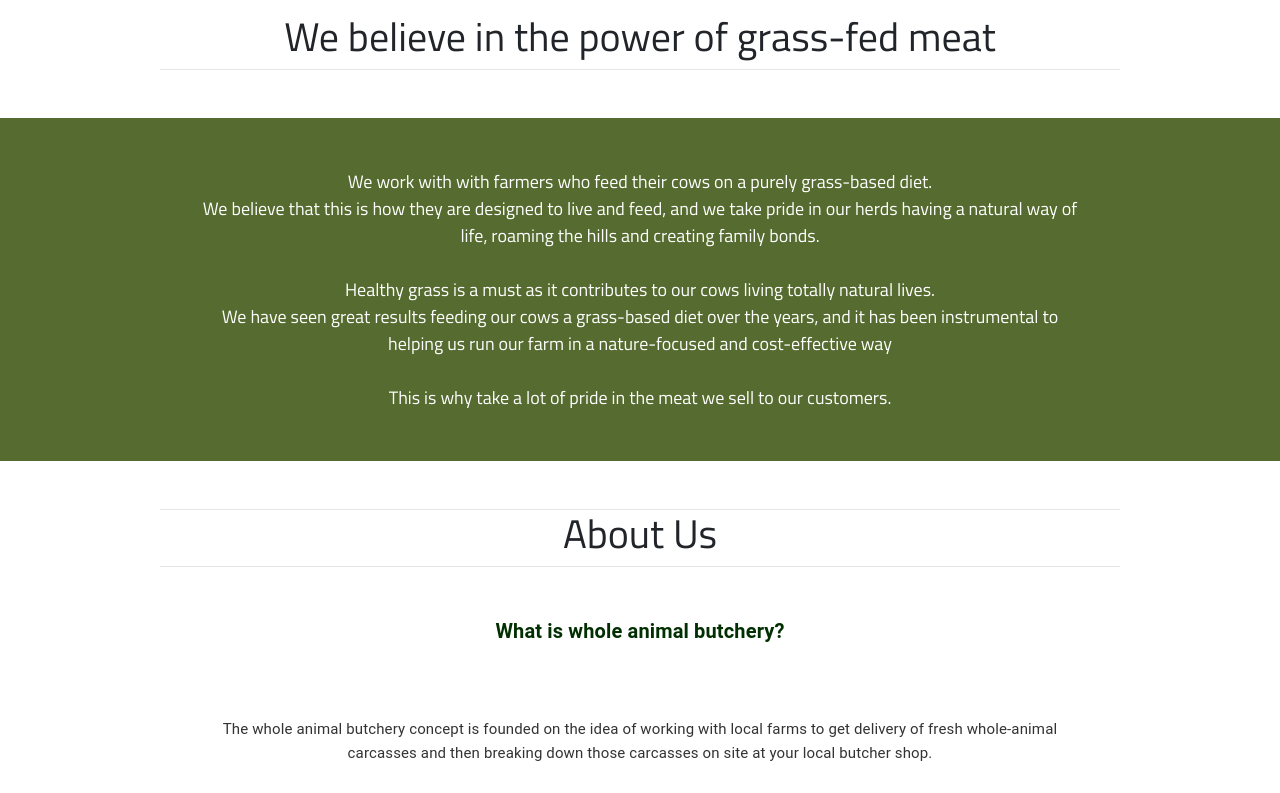
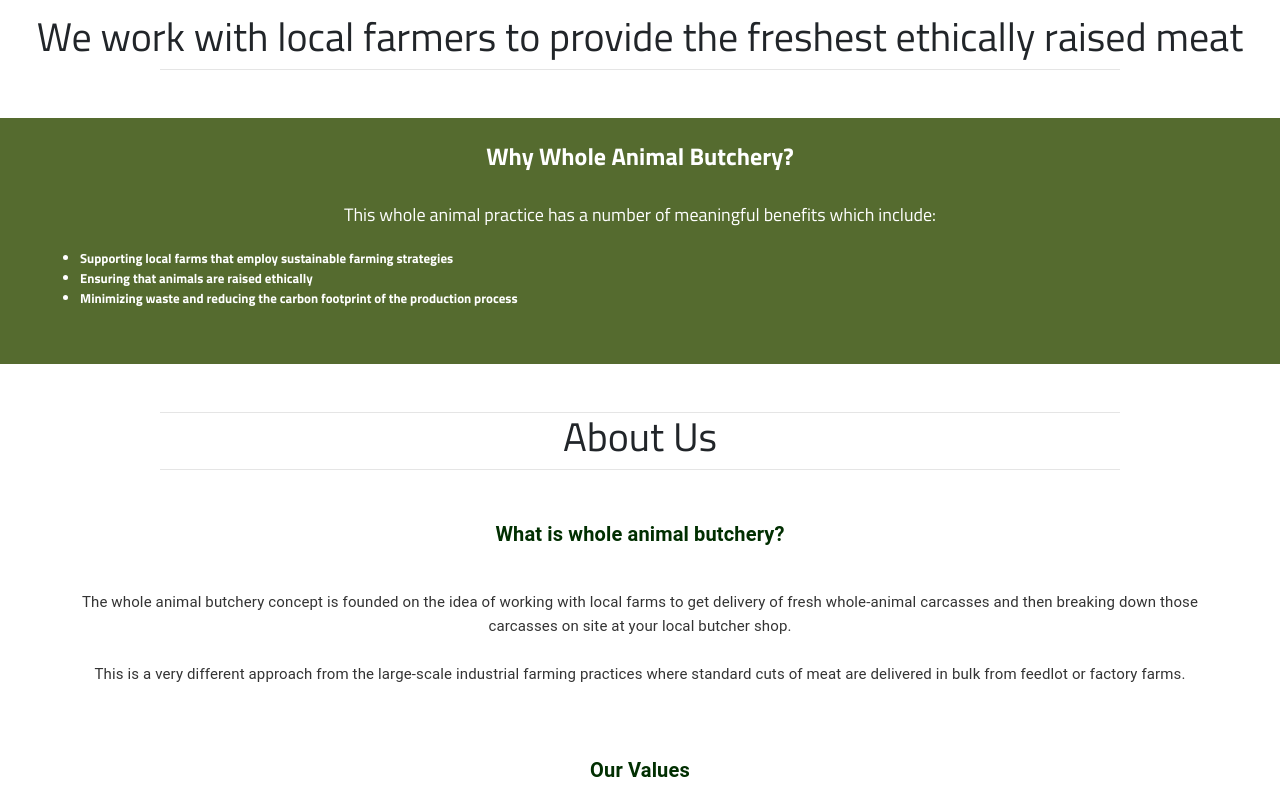
Before and after one commit to tietcheu91/MontclairMeats, a React (Create React App) app: page / in a window 1280 px wide. Shown: the part 1206-1999 px from the top of the page. Built offline with nearby package versions, Linux system fonts and the light colour scheme.

Commit message:
IMPROVEMENT: Adjusted home page

```diff
--- a/src/components/home/Home.css
+++ b/src/components/home/Home.css
@@ -105,19 +105,24 @@
   }
 
   .text-buchery{
-    padding: 50px 200px;
+    padding: 50px 350px;
   }
   .list-text{
-    text-align: justify;
+    text-align: left;
+  }
+  .why-text{
+    font-size: x-large;
+    font-weight: 700;
   }
 
   .unordered-text{
     padding: 20px 0px 20px 300px;
-    font-size: small;
+    font-size: large;
     font-weight: 700;
+    line-height: 35px;
   }
 
-  @media only screen and (max-width: 450px){
+  @media only screen and (max-width: 1280px){
     .text-font-history{
       color: white;
       padding: 20px 50px;
@@ -131,5 +136,7 @@
       padding: 20px 0px 20px 30px;
       font-size: small;
       font-weight: 700;
+      line-height: 20px;
     }
+
   }
--- a/src/components/home/Home.js
+++ b/src/components/home/Home.js
@@ -34,7 +34,7 @@ function Home() {
       <div>
         <h1 className="text-center quotes-font">"</h1>
         <h1 className="text-center text-font">
-          We believe in the power of grass-fed meat
+          We work with local farmers to provide the freshest ethically raised meat
         </h1>
       </div>
 
@@ -43,17 +43,16 @@ function Home() {
       <div>
         {/* <h1 className="text-center quotes-font">"</h1> */}
         <p className="text-center text-font-history">
-        We work with with farmers who feed their cows on a purely grass-based diet.
-        <br/>
-        We believe that this is how they are designed to live and feed, and we take pride in our herds having a natural way of life, roaming the hills and creating family bonds.
+         <span className="why-text">Why Whole Animal Butchery?</span>
         <br/>
         <br/>
-        Healthy grass is a must as it contributes to our cows living totally natural lives.
-        <br/>
-        We have seen great results feeding our cows a grass-based diet over the years, and it has been instrumental to helping us run our farm in a nature-focused and cost-effective way
-        <br/>
-        <br/>
-        This is why take a lot of pride in the meat we sell to our customers.
+        This whole animal practice has a number of meaningful benefits which include:
+            <br />
+            <ul className="unordered-text">
+              <li className="list-text">Supporting local farms that employ sustainable farming strategies</li>
+              <li className="list-text">Ensuring that animals are raised ethically</li>
+              <li className="list-text">Minimizing waste and reducing the carbon footprint of the production process</li>
+            </ul>
         </p>
       </div>
 
@@ -95,13 +94,7 @@ function Home() {
             where standard cuts of meat are delivered in bulk from feedlot or factory farms.
             <br />
             <br />
-            This whole animal practice has a number of meaningful benefits which include:
-            <br />
-            <ul className="unordered-text">
-              <li className="list-text">Supporting local farms that employ sustainable farming strategies</li>
-              <li className="list-text">Ensuring that animals are raised ethically</li>
-              <li className="list-text">Minimizing waste and reducing the carbon footprint of the production process</li>
-            </ul>
+
 
           </Typography>
         {/* </CardContent> */}
```
